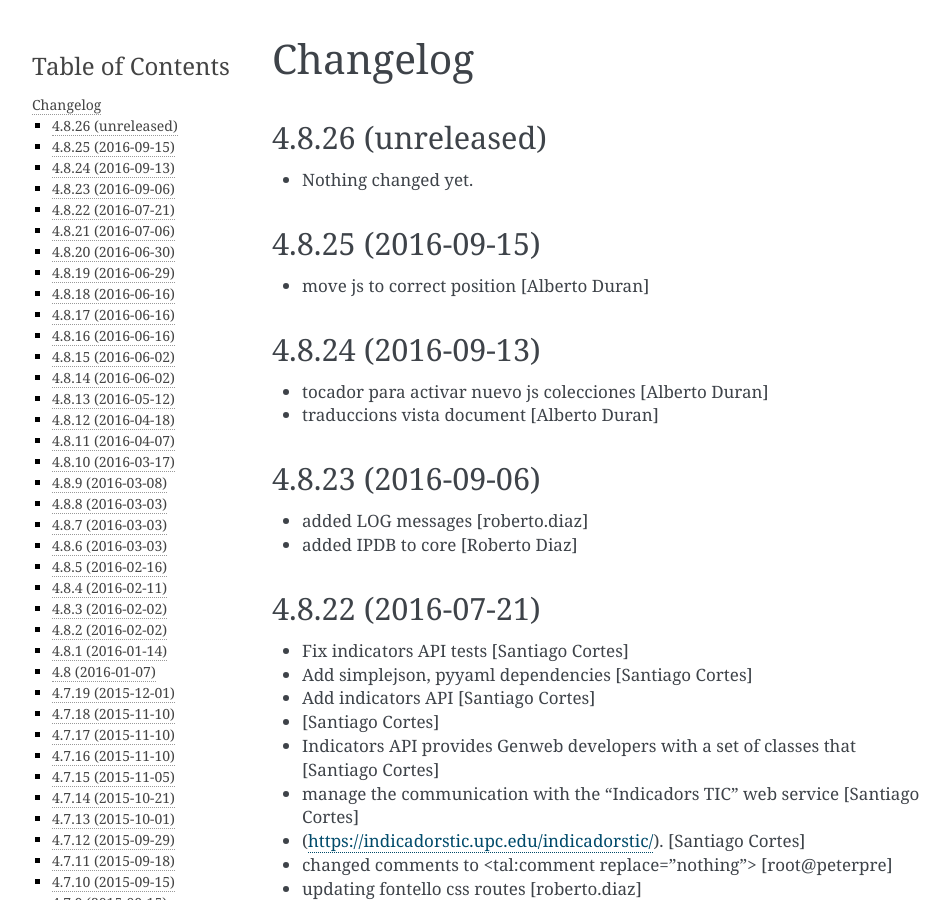
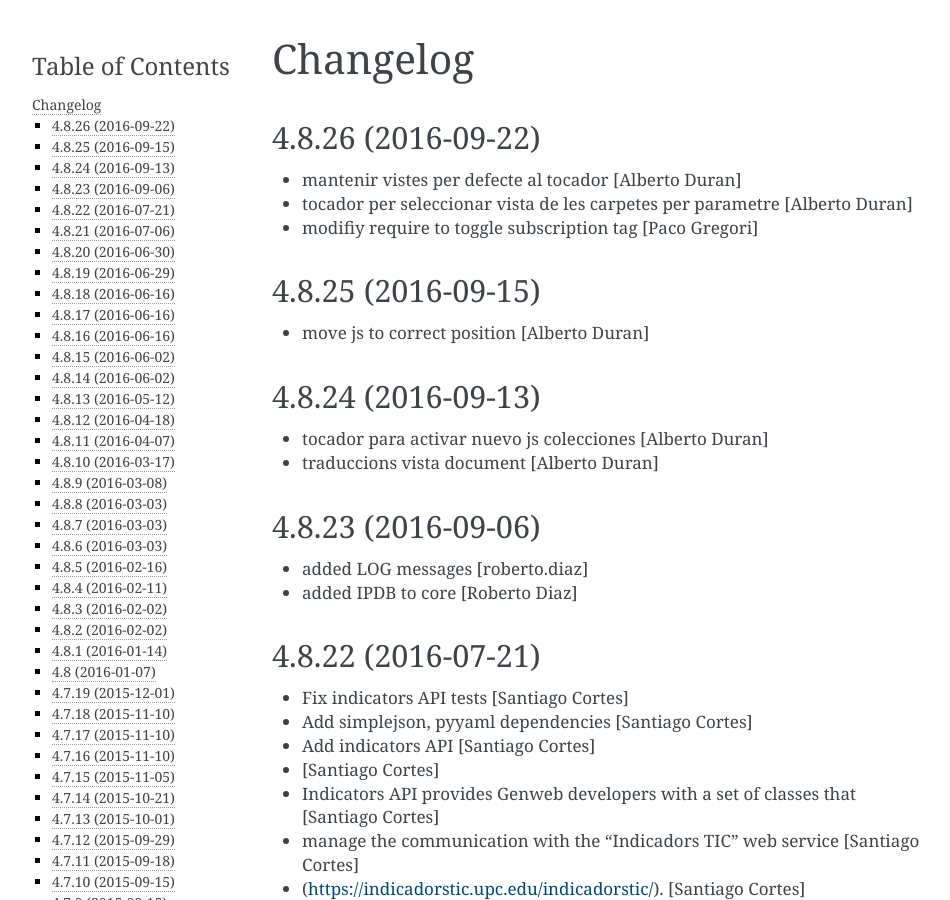
Before and after one commit to UPCnet/genweb.core, a Sphinx documentation site: the page built from docs/HISTORY.rst, in a window 1280 px wide and 900 px high. Shown: the whole window, without its empty margins (148-1098 px from the left). Built offline with Sphinx 7.4.7, drawn with Linux system fonts in a browser that asks for light colours.

Commit message:
Preparing release 4.8.26

```diff
--- a/docs/HISTORY.rst
+++ b/docs/HISTORY.rst
@@ -1,11 +1,12 @@
 Changelog
 =========
 
-4.8.26 (unreleased)
+4.8.26 (2016-09-22)
 -------------------
 
-- Nothing changed yet.
-
+* mantenir vistes per defecte al tocador [Alberto Duran]
+* tocador per seleccionar vista de les carpetes per parametre [Alberto Duran]
+* modifiy require to toggle subscription tag [Paco Gregori]
 
 4.8.25 (2016-09-15)
 -------------------
--- a/setup.py
+++ b/setup.py
@@ -1,7 +1,7 @@
 from setuptools import setup, find_packages
 import os
 
-version = '4.8.26.dev0'
+version = '4.8.26'
 
 README = open('README.rst').read()
 HISTORY = open(os.path.join('docs', 'HISTORY.rst')).read()
```
